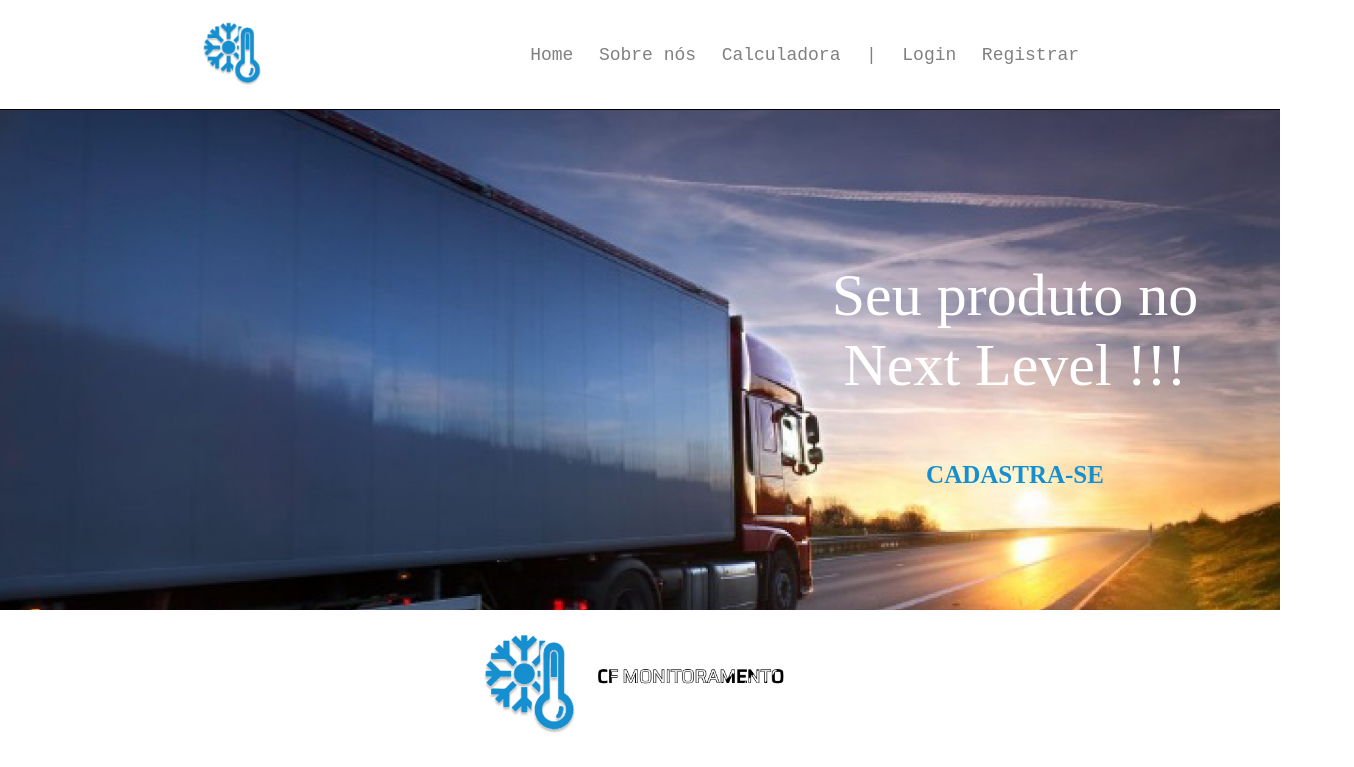
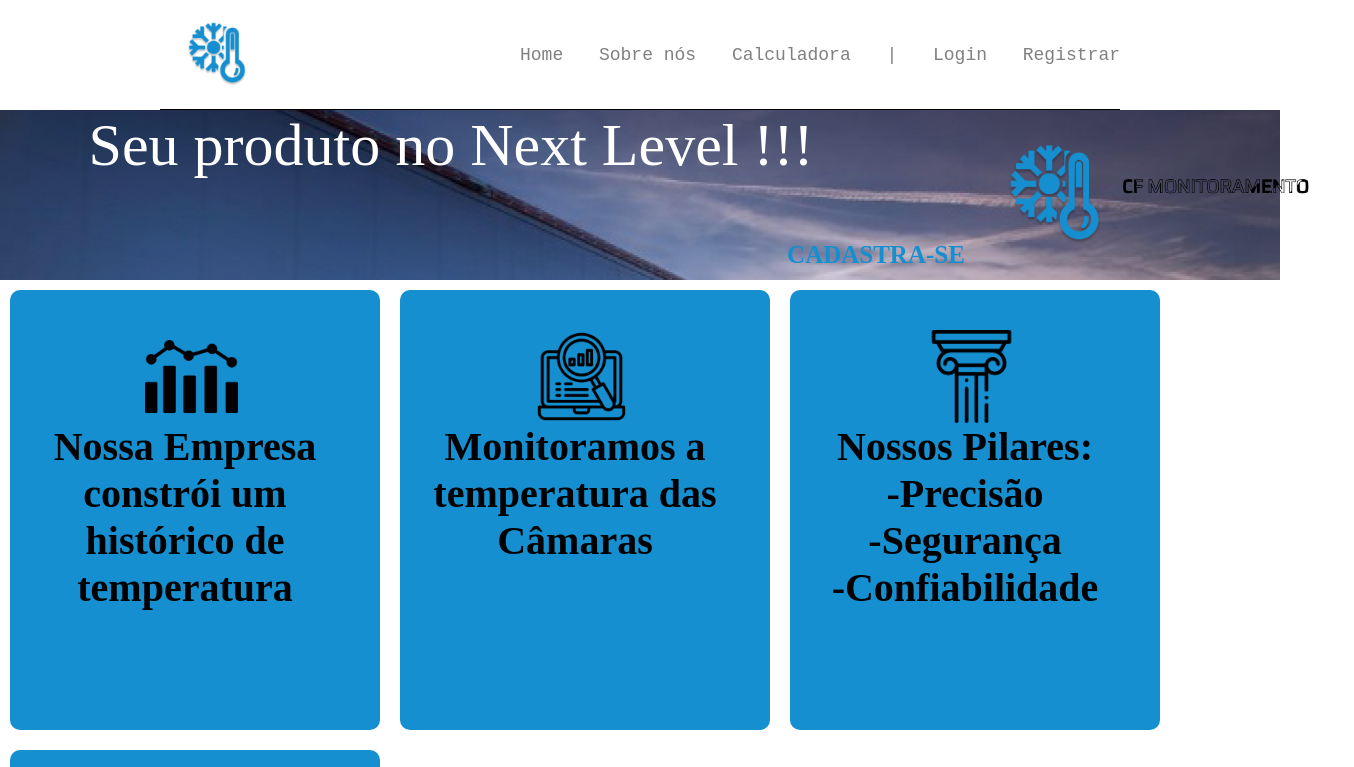
Before and after one commit to joohzinato/UmProjeto, a plain HTML site: page UM TESTE/index.html in a window 1280 px wide. Shown: the top 767 px of the page, 1354 px wide, since content can reach past the window. Drawn offline with Linux system fonts and the light colour scheme.

Commit message:
melhorias

```diff
--- a/UM TESTE/index.html
+++ b/UM TESTE/index.html
@@ -11,8 +11,7 @@
 
 <body>
 
-    <header>
-        <div class="container">
+    <header id="header" class="container">
         <img id="logo" src="cabecalho.png" alt="">
         <ul>
             <li>Home</li>
@@ -22,21 +21,19 @@
             <li>Login</li>
             <li>Registrar</li>
         </ul>
-        </div>
     </header>
 
-    <div class="banner">
+    <section id="banner">
         <div class="container2">
             <h1>Seu produto no Next Level !!!</h1>
             <button id="button" onclick="botao">CADASTRA-SE</button>
         </div>
-    </div>
-
         <div class="bottonBanner">
             <img src="Group 1.png" alt="">
         </div>
-
-    <div class="sobre">
+    </section>
+    <section id="sobre">
+        <div class="cards-sobre">
             <div class="quadrado1">
                 <img src="image 7.png" alt="" class="imagem">
                 <p>Nossa Empresa constrói um histórico de temperatura</p>
@@ -57,6 +54,8 @@
                 <p>Calcule quanto você deixará de perder</p>
             </div>
         </div>
+    </section>
+
 
     <div class="final">
         <div class="container">
--- a/UM TESTE/style.css
+++ b/UM TESTE/style.css
@@ -1,7 +1,18 @@
+* {
+    margin: 0;
+    padding: 0;
+}
+
 body {
     margin: 0;
     font-family: monospace;
     background-color: white;
+}
+
+.container {
+    width: 75vw;
+    margin: 0 auto;
+    padding: 0;
 }
 
 /* HEADER */
@@ -11,47 +22,42 @@ body {
     padding: 7px;
 }
 
-header .container {
+header {
+    display: flex;
+    flex-direction: row;
     background-color: white;
     border-bottom: 1px solid black;
     color: gray;
-    display: flex;
-    justify-content: space-evenly;
-    flex-direction: row;
     align-items: center;
-
+    justify-content: space-between;
 }
 
-.container ul {
+header ul {
     display: flex;
     flex-direction: row;
     list-style: none;
     width: 600px;
-    justify-content: space-evenly;
+    justify-content: space-between;
     font-size: 18px;
 
 }
 
 /* BANNER */
 
-.banner {
-    height: 500px;
+#banner {
     background-image: url('banner.png');
     background-size: cover;
     display: flex;
     justify-content: center;
-    margin-top: 0;
+    align-items: center;
+    text-align: center;
 }
 
 
-.banner h1 {
+#banner h1 {
     display: flex;
-    width: 400px;
     justify-content: center;
     align-items: center;
-    margin-top: 150px;
-    margin-left: 750px;
-
     color: white;
     font-family: 'Saira';
     font-style: normal;
@@ -62,7 +68,7 @@ header .container {
 
 }
 
-.banner #button {
+#banner #button {
     display: flex;
     width: 200px;
     height: 50px;
@@ -84,7 +90,7 @@ header .container {
     text-align: justify;
 }
 
-.banner #button:hover {
+#banner #button:hover {
     background: rgba(0, 217, 255, 0.055);
 }
 
@@ -102,6 +108,11 @@ header .container {
 
 /* SOBRE */
 
+#sobre {
+    width: 100%;
+    margin: 0 auto;
+}
+
 .quadrado1 {
     display: inline-block;
     background-color: #158FCF;
@@ -115,9 +126,7 @@ header .container {
 
 }
 
-.sobre {
-    margin: 0 auto;
-    width: 50%;
+.cards-sobre {
     display: flex;
     flex-direction: row;
     flex-wrap: wrap;
```
Lines whose indentation alone changed are shown as unchanged.
